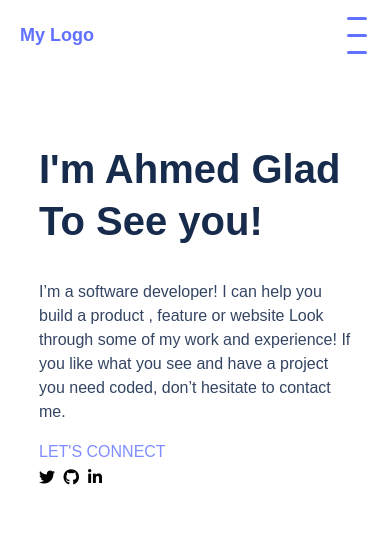
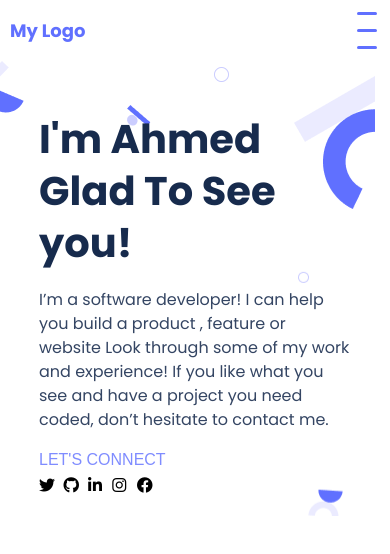
Before and after one commit to AhmedRaza-109/Portfolio, a website: page index.html in a window 390 px wide. Drawn offline with Linux system fonts and the light colour scheme.

Commit message:
mobile first page done

```diff
--- a/index.html
+++ b/index.html
@@ -7,9 +7,13 @@
   <title>Portfolio</title>
   <link rel="stylesheet" href="styles.css">
   <link rel="stylesheet" href="https://cdnjs.cloudflare.com/ajax/libs/font-awesome/6.4.2/css/all.min.css">
+  <link rel="preconnect" href="https://fonts.googleapis.com">
+<link rel="preconnect" href="https://fonts.gstatic.com" crossorigin>
+<link href="https://fonts.googleapis.com/css2?family=Poppins:ital,wght@0,100;0,200;0,300;0,400;0,500;0,600;0,700;0,800;0,900;1,100;1,200;1,300;1,400;1,500;1,600;1,700;1,800;1,900&display=swap" rel="stylesheet">
 </head>
 
 <body>
+  <div >
     <header class="header">
       <a href="#" class="logo">My Logo</a>
       <nav>
@@ -29,9 +33,13 @@
         <i class="fa-brands fa-twitter"></i>
         <i class="fa-brands fa-github"></i>
         <i class="fa-brands fa-linkedin-in"></i>
+        <i class="fa-brands fa-instagram"></i>
+        <i class="fa-brands fa-facebook"></i>
       </div>
     </section>
   </main>
+  </div>
+
 </body>
 
 </html>
--- a/styles.css
+++ b/styles.css
@@ -5,17 +5,23 @@ body {
   }
   @media screen and (min-width: 375px)
   {
+    .body{
+      background-image: url('/background1.png');
+      background-repeat: no-repeat;
+    }
     .header {
       display: flex;
       justify-content: space-between;
       align-items: center;
-      padding: 10px 20px;
+      padding: 5px 10px;
       background-color: #fff;
     }
 
     .logo {
       color: #6070FF;
+      font-family: "Poppins", sans-serif;
       font-weight: 700;
+      font-style: normal;
       font-size: 18px;
       text-decoration: none;
     }
@@ -40,10 +46,12 @@ body {
 
 
     .body{
-      margin: auto;
-      padding: 10% 10%;
+      padding: 5% 10%;
     }
     .body h1{
+      font-family: "Poppins", sans-serif;
+      font-weight: 700;
+      font-style: normal;
       font-weight: 700;
       font-size: 40px;
       line-height: 52px;
@@ -51,11 +59,13 @@ body {
       font: poppings;
     }
     .body p{
+      font-family: "Poppins", sans-serif;
+      font-weight: 400;
+      font-style: normal;
       color: #344563;
-      font-weight: 400;
       font-size: 16px;
       line-height: 24px;
-      font: poppings;
+      margin-top: -15px;
 
     }
     .body a{
```
Also changed, not shown: background1.png (added). Lines whose indentation alone changed are shown as unchanged.
